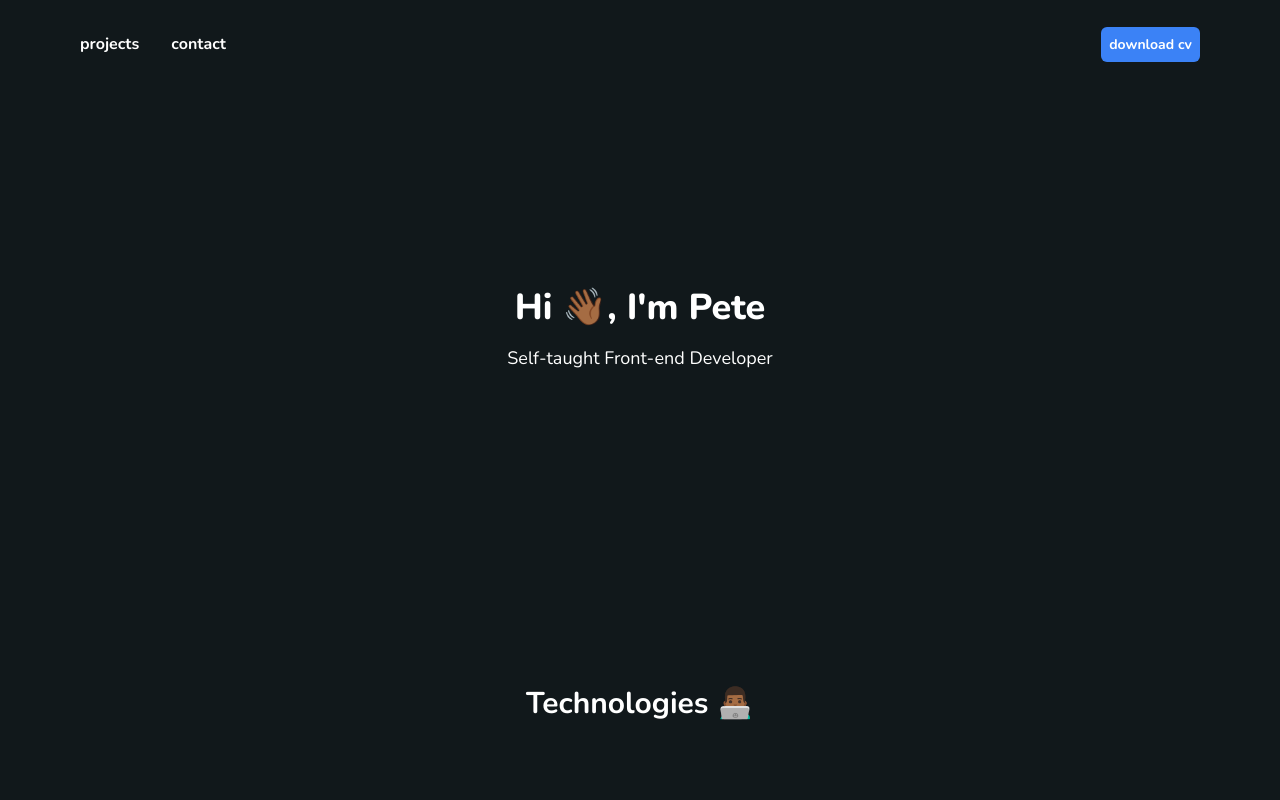
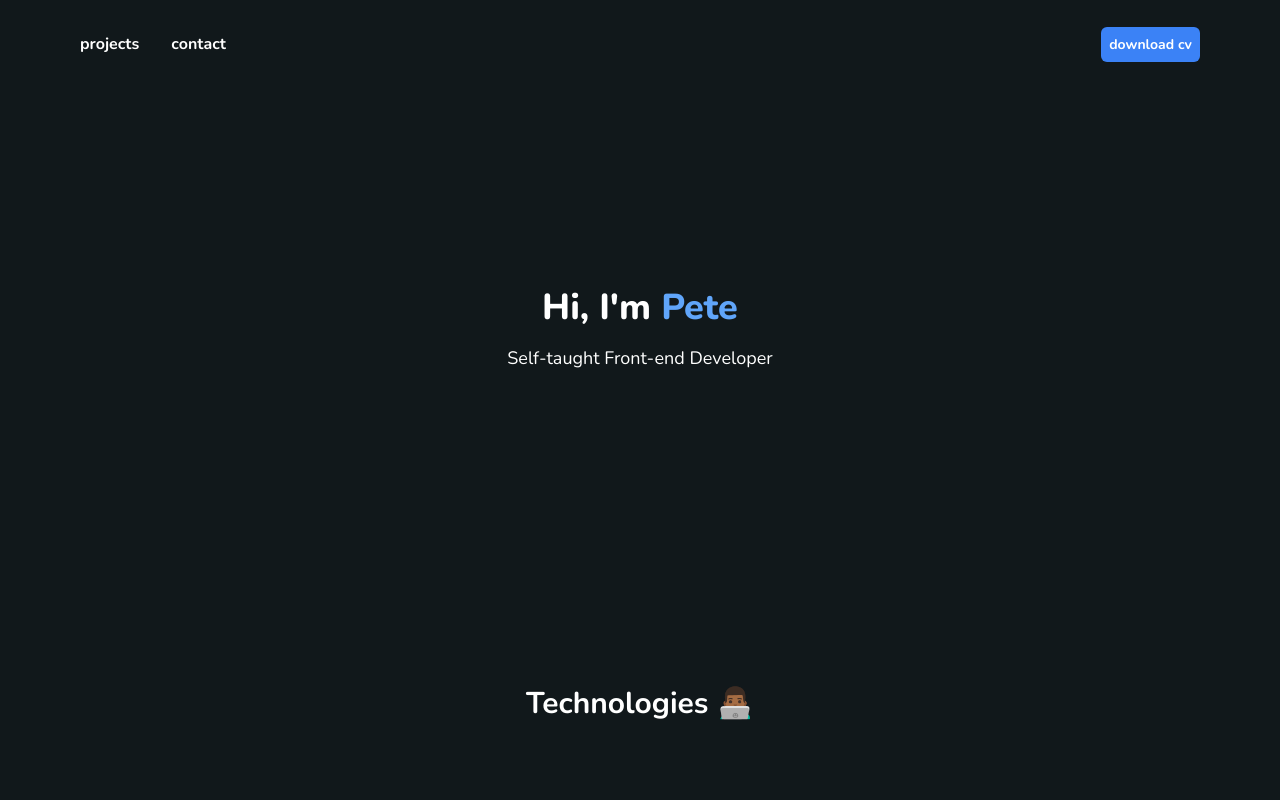
Before and after one commit to pmugasa/my-portfolio, a React (Vite) app: page / in a window 1280 px wide. Shown: the top 800 px of the page. Built offline with nearby package versions, Linux system fonts and the light colour scheme; no server answers.

Commit message:
changed the hero section

```diff
--- a/src/App.jsx
+++ b/src/App.jsx
@@ -116,7 +116,7 @@ const App = () => {
           {/*hero section*/}
           <section className="text-center h-72 sm:h-[500px]  flex flex-col items-center justify-center">
             <h1 className="font-extrabold text-3xl sm:text-4xl">
-              Hi 👋🏾, I'm Pete
+              Hi, I'm <span className="text-blue-400">Pete</span>
             </h1>
             <p className="font-normal my-4 text-sm sm:text-lg">
               Self-taught Front-end Developer
--- a/src/components/Card.jsx
+++ b/src/components/Card.jsx
@@ -1,7 +1,7 @@
 const Card = ({ project }) => {
   return (
     <>
-      <div className="my-2  h-52 w-60  p-1 border border-gray-600 bg-gray-700 hover:shadow-lg  rounded-md flex flex-col">
+      <div className="my-2  h-52 w-60  p-1 border border-gray-600 bg-gray-700 rounded-md flex flex-col">
         <div className="h-52 w-full hover:cursor-pointer">
           <a href={project.demo} target="_blank" rel="noopener noreferrer">
             <img
```
